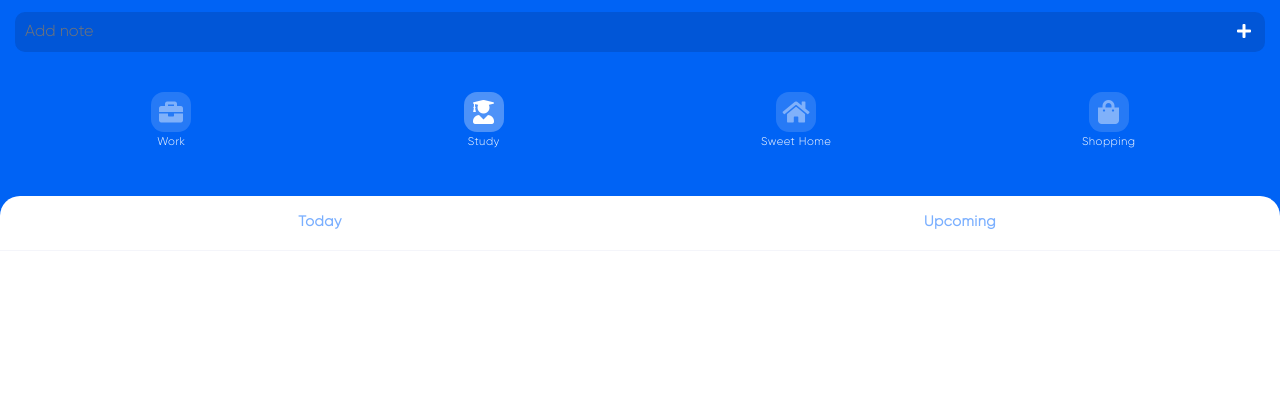
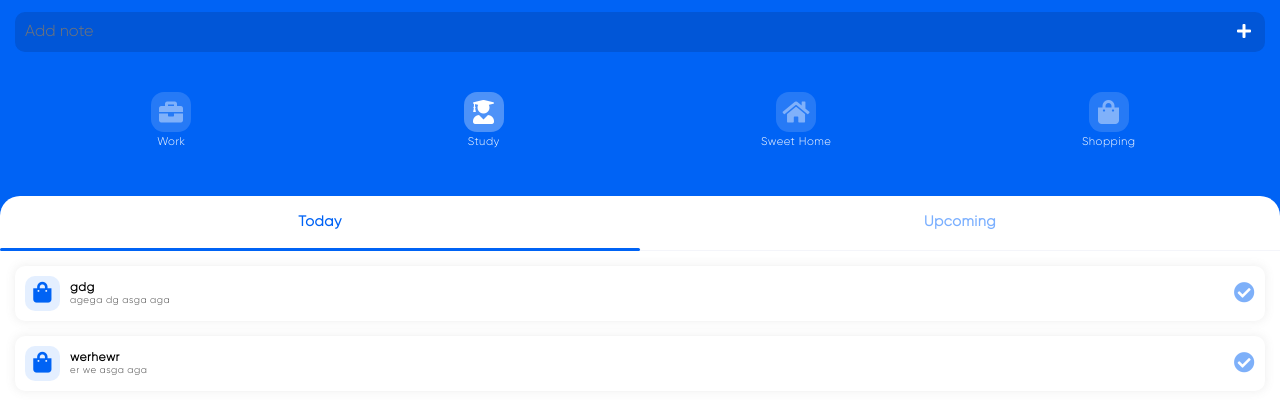
Before and after one commit to AlexanderBazukevich/ToDoList, a website with bundled scripts: page index.html in a window 1280 px wide. Shown: the part 88-508 px from the top of the page. Built offline with nearby package versions, Linux system fonts and the light colour scheme; a web font is replaced by a local one.

Commit message:
added: icon and control components; fixed minor style bugs

```diff
--- a/index.html
+++ b/index.html
@@ -85,7 +85,7 @@
                 </div>
             </form>
         </div>
-        <div data-dom="tabs"></div>
+        <div class="tabs" data-dom="tabs"></div>
         <div class="modal">
             <div class="header">
                 <h1 class="header__title">Edit ToDo</h1>
--- a/src/components/base/base.component.js
+++ b/src/components/base/base.component.js
@@ -18,7 +18,7 @@ export class BaseComponent {
 
         const components = this.grabComponents();
         components.forEach( component => {
-            if(this.isComponentForArray(component)) {
+            if (this.isComponentForArray(component)) {
                 const data = this.getComponentDataForArray(component);
                 const cpm = this.getComponentForArray(component);
                 let html = "";
@@ -67,7 +67,7 @@ export class BaseComponent {
     }
 
     getComponentForArray(component) {
-        const name = component.split(" as ")[0];
-        return name;
+        const componentName = component.split(" as ")[0];
+        return componentName;
     }
 }
--- a/src/components/control/control.component.js
+++ b/src/components/control/control.component.js
@@ -1,17 +1,18 @@
-export class Control {
-    constructor(title) {
-        this.title = title;
-    }
+import { BaseComponent } from "../base/base.component.js"
+import { Icon } from "../icon/icon.component.js"
 
-    render() {
+const template = `<div class="control">
+    <label class="control__label">
+        <input class="control__field" type="checkbox" hidden="true">
+        [[icon]]
+    </label>
+</div>`
 
-    }
-
-    disable() {
-
-    }
-
-    getValue() {
-
+export class Control extends BaseComponent {
+    constructor(data) {
+        super(data);
+        this.iconComponent = Icon;
     }
 }
+
+Control.prototype.template = template;
--- /dev/null
+++ b/src/components/icon/icon.component.js
@@ -0,0 +1,13 @@
+import { BaseComponent } from "../base/base.component.js";
+
+const template = `<span class="icon icon_note">
+    <i class="fas fa-check-circle"></i>
+</span>`
+
+export class Icon extends BaseComponent {
+    constructor(data) {
+        super(data);
+    }
+}
+
+Icon.prototype.template = template;
--- a/src/components/note/note.component.js
+++ b/src/components/note/note.component.js
@@ -1,18 +1,12 @@
 import { BaseComponent } from "../base/base.component.js";
+import { Control } from "../control/control.component.js"
 const template = `<div class="note note_shadowed">
     <span class="icon icon_note icon_small icon_halo_note"><i class="fas fa-{{group}}"></i></span>
     <div class="note__content">
         <span class="note__title">{{title}}</span>
         <span class="note__description">{{description}}</span>
     </div>
-    <div class="control">
-        <label class="control__label">
-            <input class="control__field" type="checkbox" hidden="true">
-            <span class="icon icon_note">
-                <i class="fas fa-check-circle"></i>
-            </span>
-        </label>
-    </div>
+    [[control]]
 </div>`
 
 export class Note extends BaseComponent {
@@ -22,21 +16,22 @@ export class Note extends BaseComponent {
      */
     constructor(data) {
         super(data);
+        this.controlComponent = Control;
     }
 
-    render() {
-        const result = super.render();
-        result.firstChild.addEventListener('click', this.onClick)
-        return result;
-    }
+    // render() {
+    //     const result = super.render();
+    //     result.firstChild.addEventListener('click', this.onClick)
+    //     return result;
+    // }
 
-    onInit() {
-        this.conainer.addEventListener('click', this.onClick)
-    }
+    // onInit() {
+    //     this.container.addEventListener('click', this.onClick)
+    // }
 
-    onClick = () => {
-        console.log(this)
-    }
+    // onClick = () => {
+    //     console.log(this)
+    // }
 }
 
 Note.prototype.template = template;
--- a/src/components/tabs/tabs.component.less
+++ b/src/components/tabs/tabs.component.less
@@ -68,33 +68,18 @@
                     pointer-events: none;
                 }
             }
-
-            &:not(checked) {
-                + .tabs__title {
-                    &:after {
-                        margin-left: 100%;
-                    }
-                }
-            }
-
-            &:checked {
-                + .tabs__title {
-                    color: @deep-blue;
-
-                    &:after {
-                        margin-left: 0;
-                        background-color: #0156d7;
-                    }
-                }
-            }
         }
     }
 
     &__select {
         display: none;
         &:checked {
-            + .tabs__title {
-                color: @deep-blue;
+        + .tabs__title {
+            color: @deep-blue;
+
+                &:after {
+                    background-color: @deep-blue;
+                }
             }
         }
     }
--- a/src/data/data.js
+++ b/src/data/data.js
@@ -2,37 +2,37 @@ export const data = [
     {
         title: "sdgsag",
         description: "erg er asga aga",
-        date: "2020-06-25T15:59:33.110Z",
+        date: "2020-07-01T15:59:33.110Z",
         group: "shopping-bag",
     },
     {
         title: "werg",
         description: "werg er asga aga",
-        date: "2020-06-27T15:59:33.110Z",
+        date: "2020-06-29T15:59:33.110Z",
         group: "shopping-bag",
     },
     {
         title: "gdg",
         description: "agega dg asga aga",
-        date: "2020-06-26T15:59:33.110Z",
+        date: "2020-06-30T15:59:33.110Z",
         group: "shopping-bag",
     },
     {
         title: "rgb",
         description: "werhwfbw rwegw asga aga",
-        date: "2020-06-25T15:59:33.110Z",
+        date: "2020-07-01T15:59:33.110Z",
         group: "shopping-bag",
     },
     {
         title: "werhewr",
         description: "er we asga aga",
-        date: "2020-06-26T15:59:33.110Z",
+        date: "2020-06-30T15:59:33.110Z",
         group: "shopping-bag",
     },
     {
         title: "werhr",
         description: "er we asga aga",
-        date: "2020-06-27T12:59:33.110Z",
+        date: "2020-06-29T12:59:33.110Z",
         group: "shopping-bag",
     },
 ]
--- a/src/pages/todo.page.js
+++ b/src/pages/todo.page.js
@@ -9,7 +9,6 @@ class TodoPage {
         this.todaysNotesContainer;
         this.upcomingNotesContainer;
         this.tabs = document.querySelector("[data-dom=tabs]");
-        this.tabsItems = document.querySelectorAll('.tabs__item');
 
         this.notesGroupsData = this.getTransformedNotesGroups(NOTES_JSON);
         this.todaysNotes = this.getTodaysNotes(NOTES_JSON);
@@ -80,8 +79,9 @@ class TodoPage {
     }
 
     renderTabs() {
-        const tabs = new Tabs({ items: [{title: "Today", selector: "today"}, {title: "Upcoming", selector: "upcoming"}] });
-        this.tabs.append(tabs.render())
+        const tab = new Tabs({ items: [{title: "Today", selector: "today"}, {title: "Upcoming", selector: "upcoming"}] });
+        this.tabs.innerHTML = tab.render().firstChild.innerHTML;
+        this.tabs.querySelector(".tabs__select").setAttribute("checked", "true");
     }
 }
 
```
Also changed, not shown: dist/styles.css.
